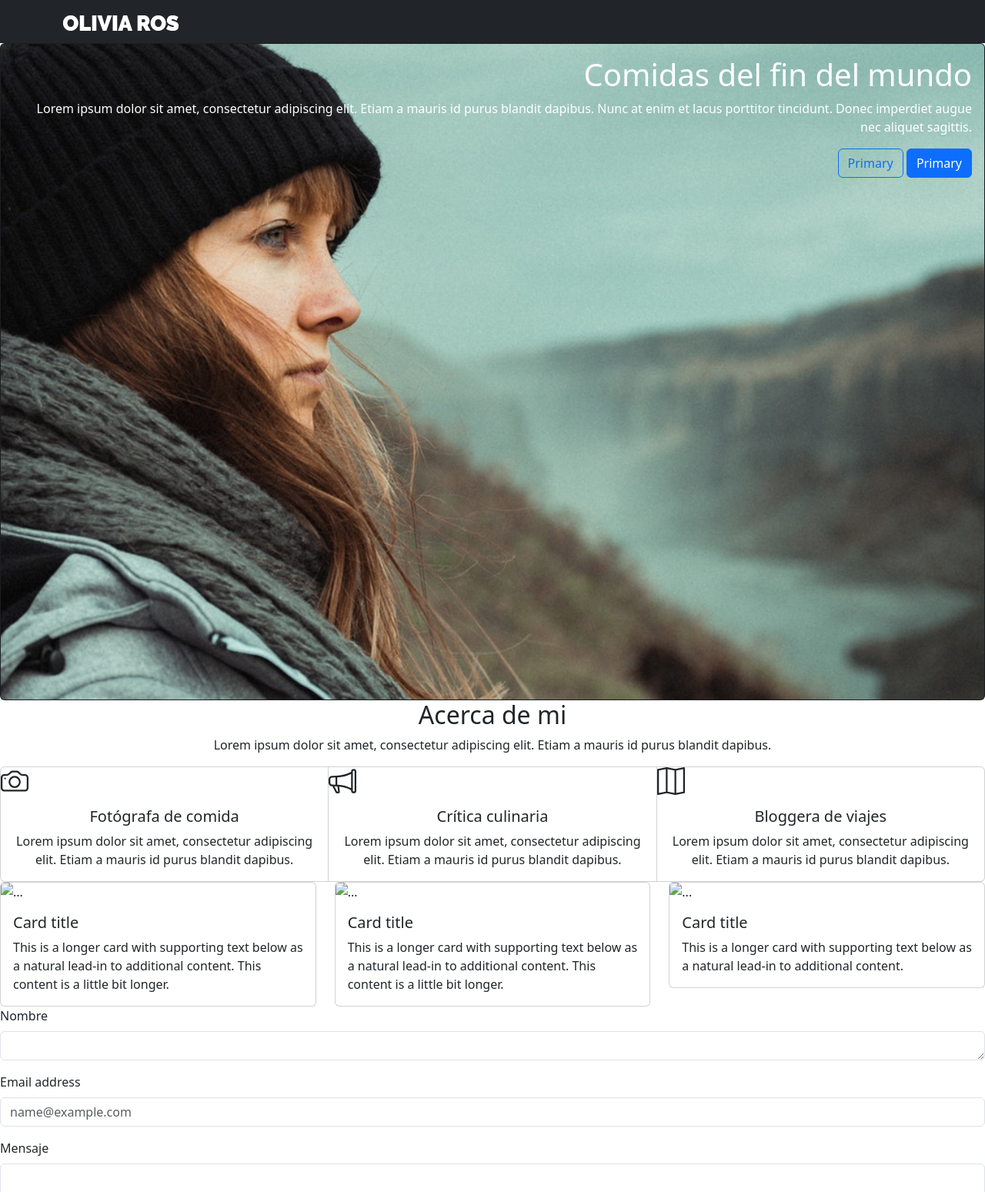
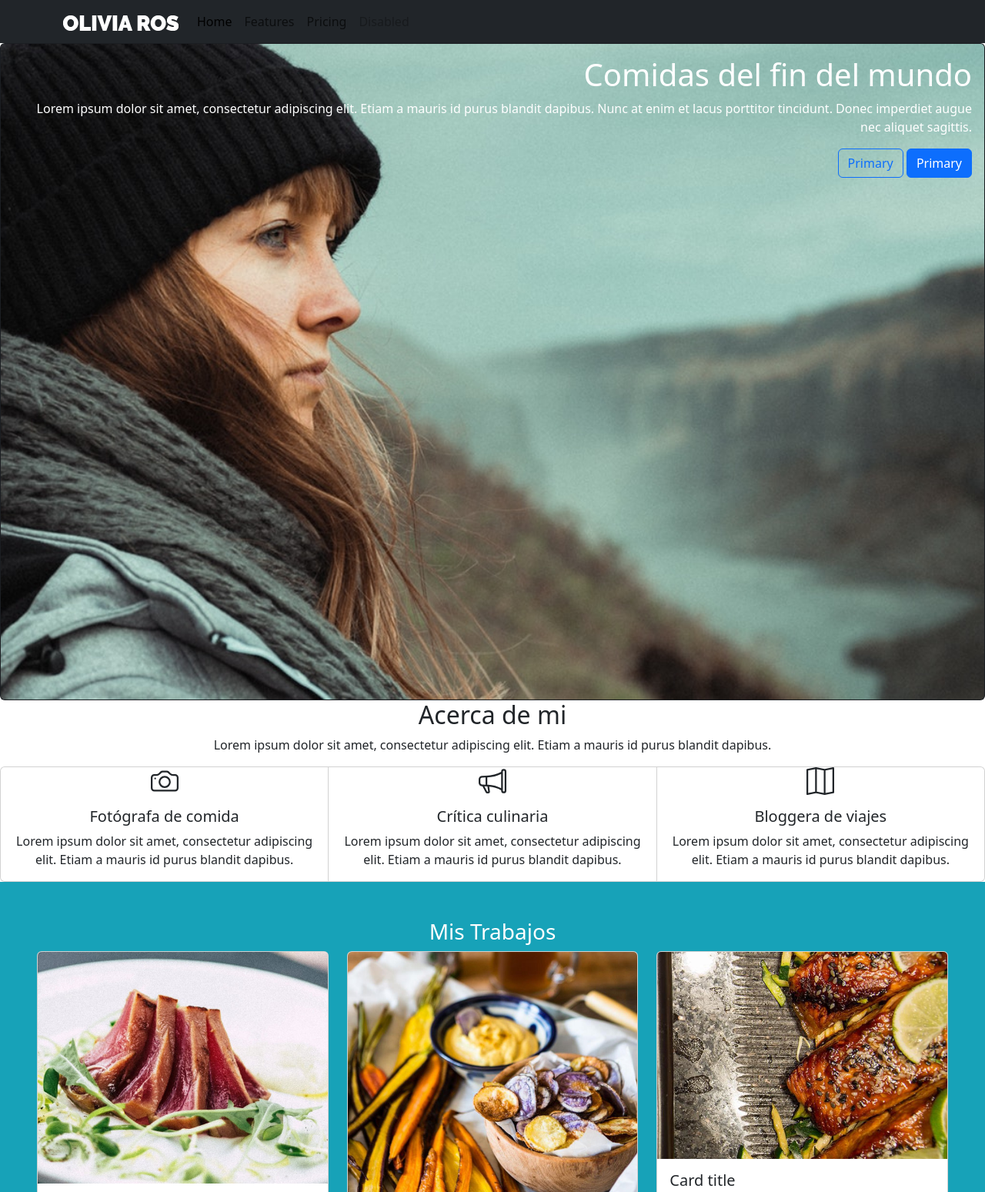
Before and after one commit to RavithAlKhemia/olivia-ros, a plain HTML site: page index.html in a window 1280 px wide. Shown: the top 1549 px of the page at 77% size. Drawn offline with nearby package versions, Linux system fonts and the light colour scheme.

Commit message:
avance casi completo

```diff
--- a/assets/css/style.css
+++ b/assets/css/style.css
@@ -0,0 +1,5 @@
+
+
+.trabajos {
+    background-color: #17A2B8;
+}
--- a/index.html
+++ b/index.html
@@ -6,15 +6,35 @@
 
     <link href="https://cdn.jsdelivr.net/npm/bootstrap@5.3.5/dist/css/bootstrap.min.css" rel="stylesheet" integrity="sha384-SgOJa3DmI69IUzQ2PVdRZhwQ+dy64/BUtbMJw1MZ8t5HZApcHrRKUc4W0kG879m7" crossorigin="anonymous">
     <script src="https://cdn.jsdelivr.net/npm/bootstrap@5.3.5/dist/js/bootstrap.bundle.min.js" integrity="sha384-k6d4wzSIapyDyv1kpU366/PK5hCdSbCRGRCMv+eplOQJWyd1fbcAu9OCUj5zNLiq" crossorigin="anonymous"></script>
+    <link rel="stylesheet" href="assets/css/style.css">
 
     <title>Olivia Ros</title>
 </head>
 <body>
-    <nav class="navbar navbar-expand-lg narbar-dark bg-dark">
-        <div class="container">
+    <nav class="navbar navbar-expand-lg narbar-dark bg-dark fixed-top sticky-top">
+        <div class="container container-fluid">
             <a class="navbar-brand" href="#">
             <img src="assets/img/logo.png">
             </a>
+            <button class="navbar-toggler" type="button" data-bs-toggle="collapse" data-bs-target="#navbarNav" aria-controls="navbarNav" aria-expanded="false" aria-label="Toggle navigation">
+                <span class="navbar-toggler-icon"></span>
+            </button>
+            <div class="collapse navbar-collapse" id="navbarNav">
+                <ul class="navbar-nav">
+                <li class="nav-item">
+                    <a class="nav-link active" aria-current="page" href="#">Home</a>
+                </li>
+                <li class="nav-item">
+                    <a class="nav-link" href="#">Features</a>
+                </li>
+                <li class="nav-item">
+                    <a class="nav-link" href="#">Pricing</a>
+                </li>
+                <li class="nav-item">
+                    <a class="nav-link disabled" aria-disabled="true">Disabled</a>
+                </li>
+                </ul>
+            </div>
         </div>
     </nav>
 
@@ -28,35 +48,41 @@
         </div>
     </header>
 
-    <section>
-        <div class="Acerca-de-mi text-center">
+    <section class="text-center">
+        <div class="Acerca-de-mi">
             <h2>Acerca de mi</h2>
             <p>Lorem ipsum dolor sit amet, consectetur adipiscing elit. Etiam a mauris id purus blandit dapibus.</p>
         </div>
-        <div class="card-group text-center">
+        <div class="card-group">
             <div class="card">
+                <div>
                     <svg xmlns="http://www.w3.org/2000/svg" width="36" height="36" fill="currentColor" class="bi bi-camera" viewBox="0 0 16 16">
                         <path d="M15 12a1 1 0 0 1-1 1H2a1 1 0 0 1-1-1V6a1 1 0 0 1 1-1h1.172a3 3 0 0 0 2.12-.879l.83-.828A1 1 0 0 1 6.827 3h2.344a1 1 0 0 1 .707.293l.828.828A3 3 0 0 0 12.828 5H14a1 1 0 0 1 1 1zM2 4a2 2 0 0 0-2 2v6a2 2 0 0 0 2 2h12a2 2 0 0 0 2-2V6a2 2 0 0 0-2-2h-1.172a2 2 0 0 1-1.414-.586l-.828-.828A2 2 0 0 0 9.172 2H6.828a2 2 0 0 0-1.414.586l-.828.828A2 2 0 0 1 3.172 4z"/>
                         <path d="M8 11a2.5 2.5 0 1 1 0-5 2.5 2.5 0 0 1 0 5m0 1a3.5 3.5 0 1 0 0-7 3.5 3.5 0 0 0 0 7M3 6.5a.5.5 0 1 1-1 0 .5.5 0 0 1 1 0"/>
                     </svg>
+                </div>
               <div class="card-body">
                 <h5 class="card-title">Fotógrafa de comida</h5>
                 <p class="card-text">Lorem ipsum dolor sit amet, consectetur adipiscing elit. Etiam a mauris id purus blandit dapibus.</p>
               </div>
             </div>
             <div class="card">
+                <div>
                     <svg xmlns="http://www.w3.org/2000/svg" width="36" height="36" fill="currentColor" class="bi bi-megaphone" viewBox="0 0 16 16">
                         <path d="M13 2.5a1.5 1.5 0 0 1 3 0v11a1.5 1.5 0 0 1-3 0v-.214c-2.162-1.241-4.49-1.843-6.912-2.083l.405 2.712A1 1 0 0 1 5.51 15.1h-.548a1 1 0 0 1-.916-.599l-1.85-3.49-.202-.003A2.014 2.014 0 0 1 0 9V7a2.02 2.02 0 0 1 1.992-2.013 75 75 0 0 0 2.483-.075c3.043-.154 6.148-.849 8.525-2.199zm1 0v11a.5.5 0 0 0 1 0v-11a.5.5 0 0 0-1 0m-1 1.35c-2.344 1.205-5.209 1.842-8 2.033v4.233q.27.015.537.036c2.568.189 5.093.744 7.463 1.993zm-9 6.215v-4.13a95 95 0 0 1-1.992.052A1.02 1.02 0 0 0 1 7v2c0 .55.448 1.002 1.006 1.009A61 61 0 0 1 4 10.065m-.657.975 1.609 3.037.01.024h.548l-.002-.014-.443-2.966a68 68 0 0 0-1.722-.082z"/>
                     </svg>
+                </div>
               <div class="card-body">
                 <h5 class="card-title">Crítica culinaria</h5>
                 <p class="card-text">Lorem ipsum dolor sit amet, consectetur adipiscing elit. Etiam a mauris id purus blandit dapibus.</p>
               </div>
             </div>
             <div class="card">
+                <div>
                     <svg xmlns="http://www.w3.org/2000/svg" width="36" height="36" fill="currentColor" class="bi bi-map" viewBox="0 0 16 16">
                         <path fill-rule="evenodd" d="M15.817.113A.5.5 0 0 1 16 .5v14a.5.5 0 0 1-.402.49l-5 1a.5.5 0 0 1-.196 0L5.5 15.01l-4.902.98A.5.5 0 0 1 0 15.5v-14a.5.5 0 0 1 .402-.49l5-1a.5.5 0 0 1 .196 0L10.5.99l4.902-.98a.5.5 0 0 1 .415.103M10 1.91l-4-.8v12.98l4 .8zm1 12.98 4-.8V1.11l-4 .8zm-6-.8V1.11l-4 .8v12.98z"/>
                     </svg>
+                </div>
               <div class="card-body">
                 <h5 class="card-title">Bloggera de viajes</h5>
                 <p class="card-text">Lorem ipsum dolor sit amet, consectetur adipiscing elit. Etiam a mauris id purus blandit dapibus.</p>
@@ -65,11 +91,14 @@
         </div>
     </section>
 
-    <section>
-        <div class="row row-cols-1 row-cols-md-3 g-4">
+    <section class="trabajos py-5">
+        <div class="text-white text-center">
+            <h3>Mis Trabajos</h3>
+        </div>
+        <div class="row row-cols-1 row-cols-md-3 g-4 px-5">
             <div class="col">
               <div class="card">
-                <img src="..." class="card-img-top" alt="...">
+                <img src="assets/img/card-1.jpg" class="card-img-top" alt="...">
                 <div class="card-body">
                   <h5 class="card-title">Card title</h5>
                   <p class="card-text">This is a longer card with supporting text below as a natural lead-in to additional content. This content is a little bit longer.</p>
@@ -78,7 +107,7 @@
             </div>
             <div class="col">
               <div class="card">
-                <img src="..." class="card-img-top" alt="...">
+                <img src="assets/img/card-2.jpg" class="card-img-top" alt="...">
                 <div class="card-body">
                   <h5 class="card-title">Card title</h5>
                   <p class="card-text">This is a longer card with supporting text below as a natural lead-in to additional content. This content is a little bit longer.</p>
@@ -87,19 +116,23 @@
             </div>
             <div class="col">
               <div class="card">
-                <img src="..." class="card-img-top" alt="...">
+                <img src="assets/img/card-3.jpg" class="card-img-top" alt="...">
                 <div class="card-body">
                   <h5 class="card-title">Card title</h5>
                   <p class="card-text">This is a longer card with supporting text below as a natural lead-in to additional content.</p>
                 </div>
               </div>
             </div>
+        </div>
     </section>
 
-    <section>
+    <section class="py-4">
+        <div class="text-center">
+            <h2>Contáctame</h2>
+        </div>
         <div class="mb-3">
             <label for="exampleFormControlTextarea1" class="form-label">Nombre</label>
-            <textarea class="form-control" id="exampleFormControlTextarea1" rows="1"></textarea>
+            <textarea class="form-control" id="exampleFormControlTextarea1" rows="1">Nombre</textarea>
         </div>
         <div class="mb-3">
             <label for="exampleFormControlInput1" class="form-label">Email address</label>
@@ -109,7 +142,7 @@
             <label for="exampleFormControlTextarea1" class="form-label">Mensaje</label>
             <textarea class="form-control" id="exampleFormControlTextarea1" rows="3"></textarea>
           </div>
-          <div>
+          <div class="text-end">
             <button type="button" class="btn btn-primary">Primary</button>
           </div>
     </section>
```
Lines whose indentation alone changed are shown as unchanged.
